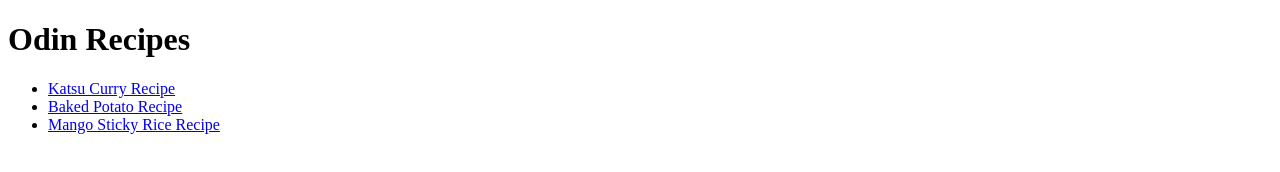
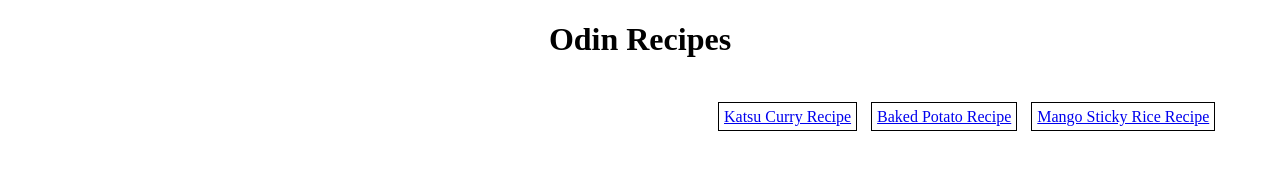
Before and after one commit to UhMayYa/odin-recipes, a plain HTML site: page index.html in a window 1280 px wide. Drawn offline with Linux system fonts and the light colour scheme.

Commit message:
Made changes to the index html and added css file for index.html.

```diff
--- /dev/null
+++ b/index-style.css
@@ -0,0 +1,13 @@
+.recipe-links li{
+    display: inline;
+    border: 1px solid black;
+    padding: 5px;
+    margin-right: 10px;
+}
+#odin-title{
+    text-align: center;
+    margin-bottom: 50px;
+}
+#Katsu{
+    margin-left: 670px;
+}
--- a/index.html
+++ b/index.html
@@ -3,11 +3,12 @@
     <head>
         <meta charset="UTF-8">
         <title>Odin Recipes</title>
+        <link rel="stylesheet" href="index-style.css">
     </head>
     <body>
-        <h1>Odin Recipes</h1>
-        <ul>
-        <li><a href="recipes/katsu-curry.html" rel="noopener">Katsu Curry Recipe</a></li>
+        <h1 id="odin-title">Odin Recipes</h1>
+        <ul class="recipe-links">
+        <li id="Katsu"><a href="recipes/katsu-curry.html" rel="noopener">Katsu Curry Recipe</a></li>
         <li><a href="recipes/baked-potato.html" rel="noopener">Baked Potato Recipe</a></li>
         <li><a href="recipes/mango-sticky-rice.html" rel="noopener">Mango Sticky Rice Recipe</a></li>
         </ul>
```
